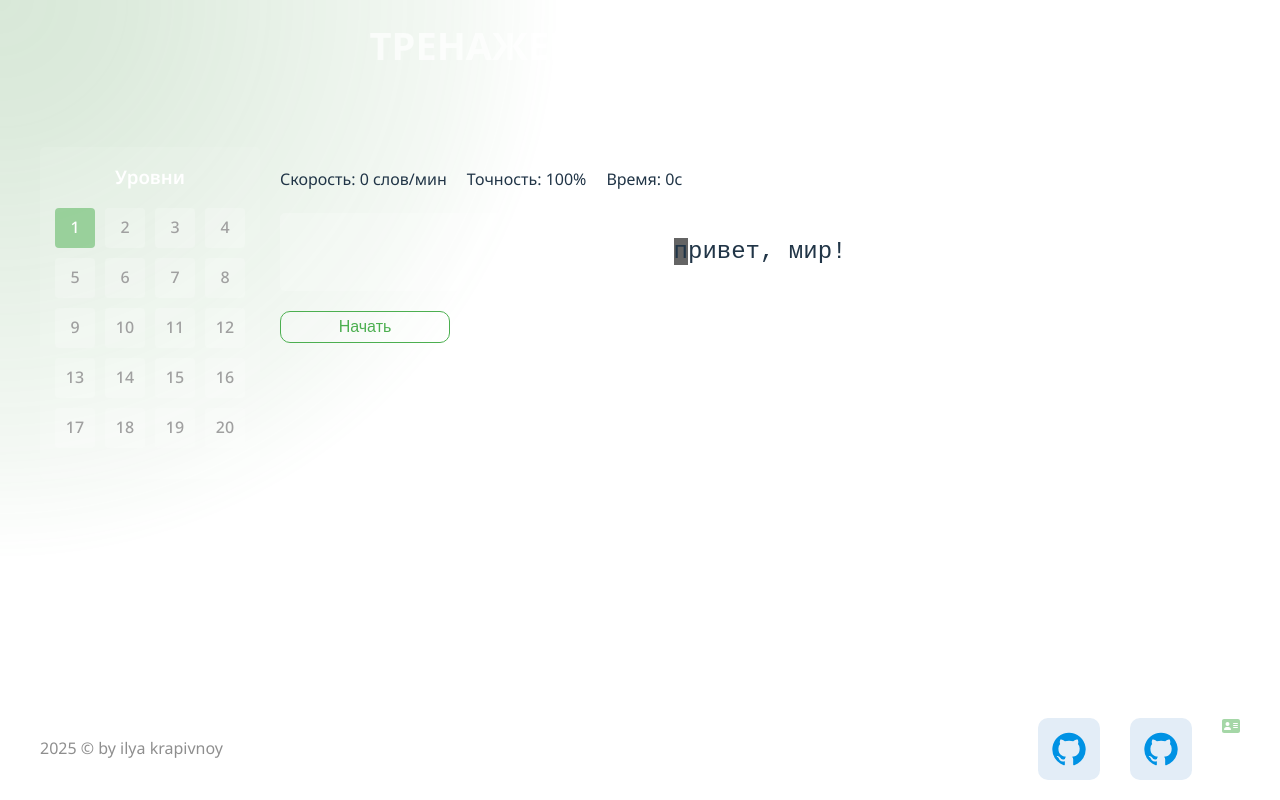
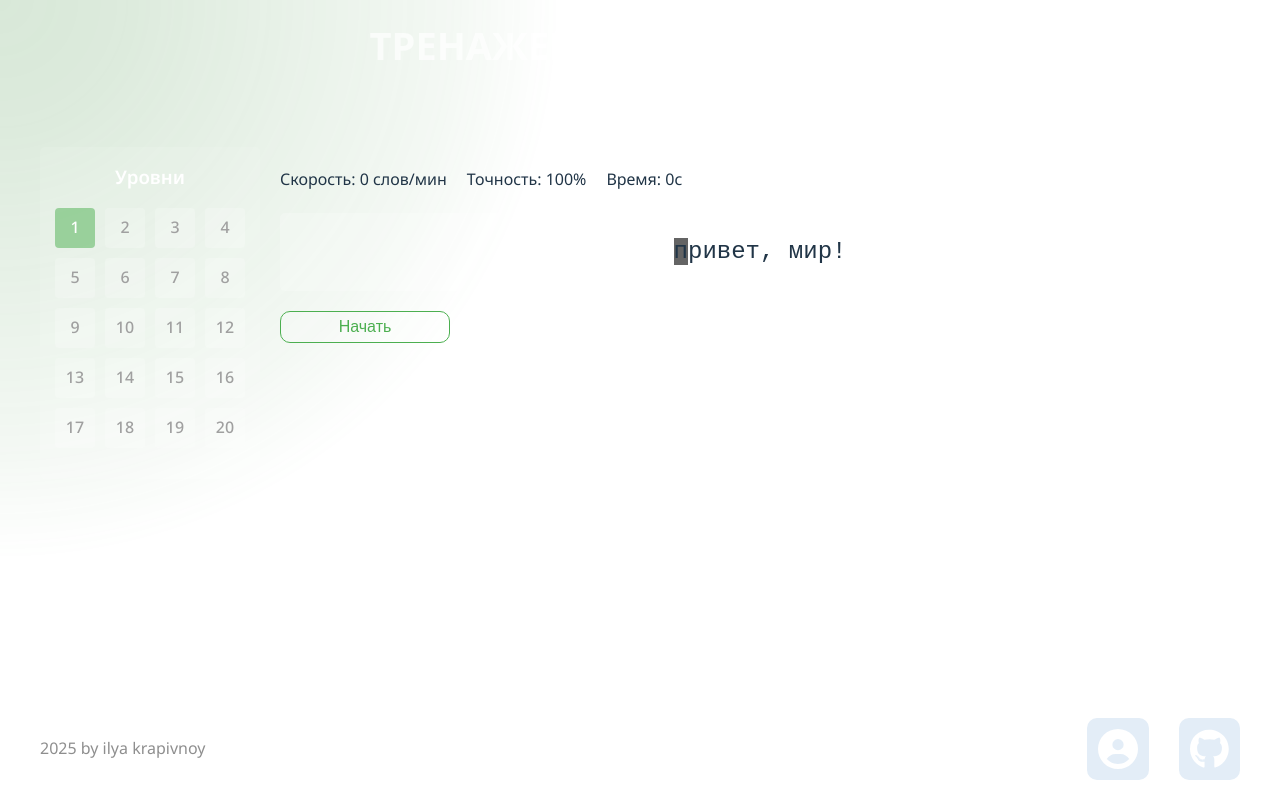
Before and after one commit to IlyaKrapivnoy/blind-typing-app, a Vue app: page /level/1 in a window 1280 px wide. Built offline with nearby package versions, Linux system fonts and the light colour scheme.

Commit message:
feat: add icons as props

```diff
--- a/package.json
+++ b/package.json
@@ -10,6 +10,7 @@
   },
   "dependencies": {
     "@fortawesome/fontawesome-svg-core": "^6.7.2",
+    "@fortawesome/free-brands-svg-icons": "^6.7.2",
     "@fortawesome/free-solid-svg-icons": "^6.7.2",
     "@fortawesome/vue-fontawesome": "^3.0.8",
     "vue": "^3.5.13",
--- a/src/components/buttons/GitHubButton.vue
+++ b/src/components/buttons/GitHubButton.vue
@@ -1,5 +1,7 @@
 <template>
   <button class="btn" @click="openGitHub" aria-label="Visit GitHub">
+    <font-awesome-icon v-if="icon" :icon="icon" class="icon" />
+    <slot v-else>
       <svg
         id="github"
         viewBox="0 0 24 24"
@@ -13,15 +15,23 @@
           d="M12,2.2467A10.00042,10.00042,0,0,0,8.83752,21.73419c.5.08752.6875-.21247.6875-.475,0-.23749-.01251-1.025-.01251-1.86249C7,19.85919,6.35,18.78423,6.15,18.22173A3.636,3.636,0,0,0,5.125,16.8092c-.35-.1875-.85-.65-.01251-.66248A2.00117,2.00117,0,0,1,6.65,17.17169a2.13742,2.13742,0,0,0,2.91248.825A2.10376,2.10376,0,0,1,10.2,16.65923c-2.225-.25-4.55-1.11254-4.55-4.9375a3.89187,3.89187,0,0,1,1.025-2.6875,3.59373,3.59373,0,0,1,.1-2.65s.83747-.26251,2.75,1.025a9.42747,9.42747,0,0,1,5,0c1.91248-1.3,2.75-1.025,2.75-1.025a3.59323,3.59323,0,0,1,.1,2.65,3.869,3.869,0,0,1,1.025,2.6875c0,3.83747-2.33752,4.6875-4.5625,4.9375a2.36814,2.36814,0,0,1,.675,1.85c0,1.33752-.01251,2.41248-.01251,2.75,0,.26251.1875.575.6875.475A10.0053,10.0053,0,0,0,12,2.2467Z"
         ></path>
       </svg>
+    </slot>
   </button>
 </template>
 
 <script setup>
+import { FontAwesomeIcon } from "@fortawesome/vue-fontawesome";
+const props = defineProps({
+  icon: {
+    type: [String, Array],
+    required: false,
+  },
+});
 function openGitHub() {
   window.open(
     "https://github.com/IlyaKrapivnoy",
     "_blank",
-    "noopener,noreferrer"
+    "noopener,noreferrer",
   );
 }
 </script>
@@ -43,12 +53,16 @@ function openGitHub() {
   transform: translateY(0.5em);
 }
 
-.btn svg {
+.btn svg,
+.icon {
   transition: transform 0.5s;
+  font-size: 40px;
 }
 
-.btn:hover svg {
+.btn:hover svg,
+.btn:hover .icon {
   transform: scale(0.9) rotate(360deg);
   fill: #333333;
+  color: #333333;
 }
 </style>
--- a/src/components/partials/Footer.vue
+++ b/src/components/partials/Footer.vue
@@ -1,13 +1,9 @@
 <template>
   <div class="footer">
-    <p>{{ currentYear }} © by ilya krapivnoy</p>
+    <p>{{ currentYear }} by ilya krapivnoy</p>
     <div class="buttons">
-      <GitHubButton />
-      <GitHubButton />
-      <font-awesome-icon
-        icon="address-card"
-        style="color: rgba(76, 175, 80, 0.5)"
-      />
+      <GitHubButton :icon="['fas', 'circle-user']" />
+      <GitHubButton :icon="['fab', 'github']" />
     </div>
   </div>
 </template>
--- a/src/main.js
+++ b/src/main.js
@@ -2,13 +2,14 @@ import { createApp } from "vue";
 import "./style.css";
 import App from "./App.vue";
 import router from "./router";
-import { library } from "@fortawesome/fontawesome-svg-core";
-import { FontAwesomeIcon } from "@fortawesome/vue-fontawesome";
-import { fas } from "@fortawesome/free-solid-svg-icons";
+import { library } from '@fortawesome/fontawesome-svg-core'
+import { FontAwesomeIcon } from '@fortawesome/vue-fontawesome'
+import { fas } from '@fortawesome/free-solid-svg-icons'
+import { fab } from '@fortawesome/free-brands-svg-icons'
 
-library.add(fas);
+library.add(fas, fab);
 
 const app = createApp(App);
 app.use(router);
-app.component("font-awesome-icon", FontAwesomeIcon);
+app.component('font-awesome-icon', FontAwesomeIcon);
 app.mount("#app");
```
Also changed, not shown: 1 other file (tests, documents, lock files or other folders). Lines whose indentation alone changed are shown as unchanged.
